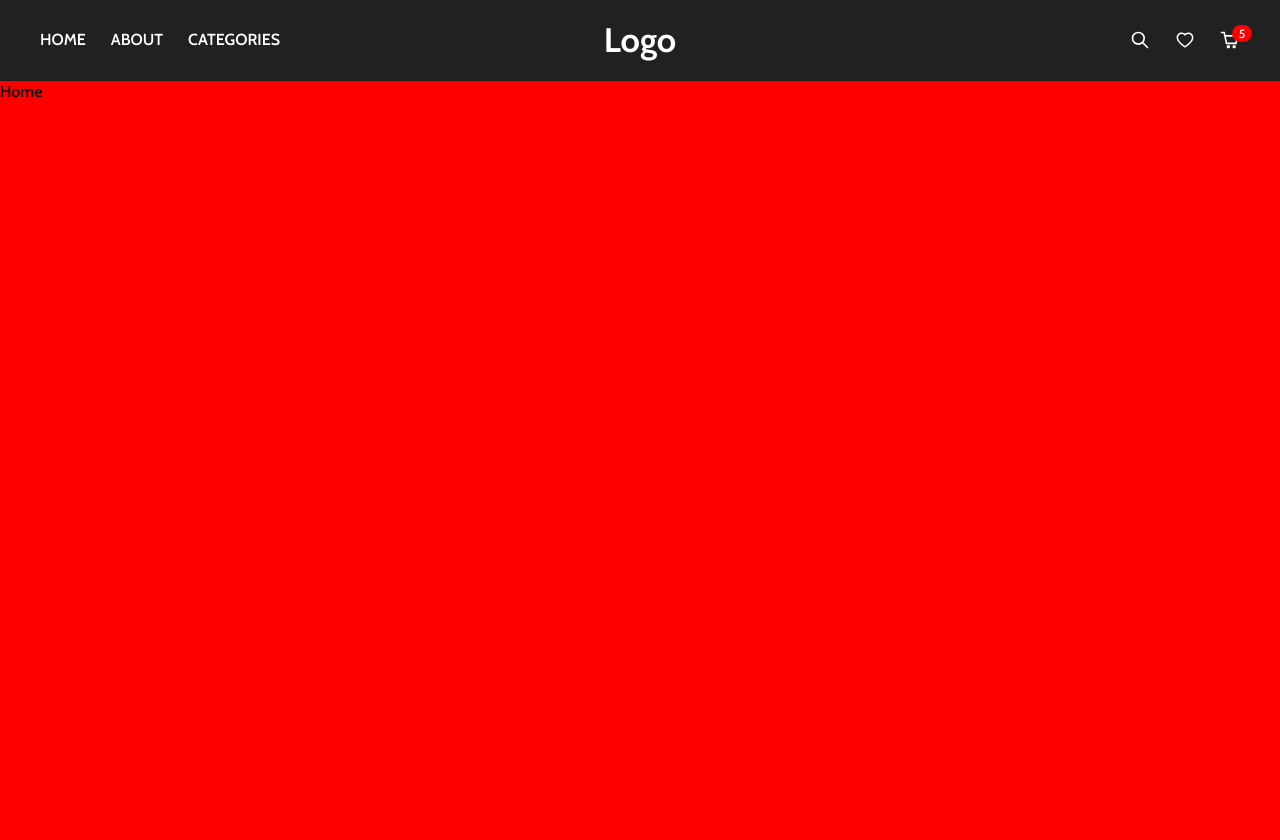
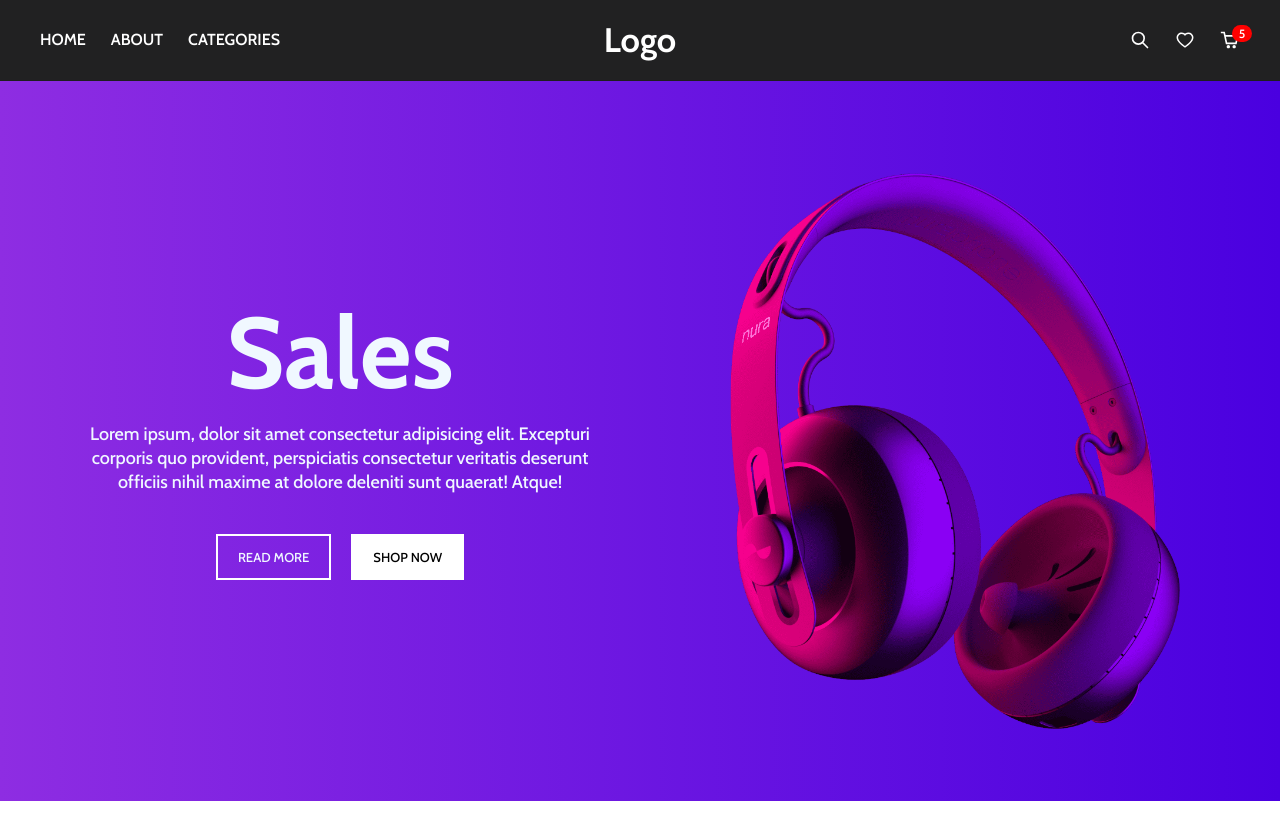
Before and after one commit to aashishthakurcodes/E-commerce, a React (Create React App) app in the folder client/: page / in a window 1280 px wide. Shown: the top 840 px of the page. Built offline with nearby package versions, Linux system fonts and the light colour scheme.

Commit message:
banner section

```diff
--- a/client/src/components/Header/Header.jsx
+++ b/client/src/components/Header/Header.jsx
@@ -15,7 +15,7 @@ const Header = () => {
     const [scroll, setScroll]=useState(false)
 const handleScroll=()=>{
     const offset=window.scrollY;
-    if(offset>200){
+    if(offset>300){
         setScroll(true);
     }else{
         setScroll(false)
--- a/client/src/components/Header/Header.scss
+++ b/client/src/components/Header/Header.scss
@@ -82,7 +82,7 @@
         position: sticky;
         top: 0;
         transform: translateY(-80px);
-        animation: stickyHeader 0.6s ease forwards;
+        animation: stickyHeader 0.8s ease forwards;
     }
 }
 
--- a/client/src/components/Home/Banner/Banner.jsx
+++ b/client/src/components/Home/Banner/Banner.jsx
@@ -1,6 +1,22 @@
 import "./Banner.scss";
+import Bannerimg from "../../../assets/banner-img.png"
+
 const Banner = () => {
-    return <div>Banner</div>;
+    return (
+        <div className="Hero-banner">
+        <div className="content">
+            <div className="text-content">
+            <h1>Sales</h1>
+            <p>Lorem ipsum, dolor sit amet consectetur adipisicing elit. Excepturi corporis quo provident, perspiciatis consectetur veritatis deserunt officiis nihil maxime at dolore deleniti sunt quaerat! Atque!</p>
+            <div className="ctas">
+                <div className="banner-cta">Read More</div>
+                <div className="banner-cta -v">Shop Now</div>
+            </div>
+            </div>
+                <img className="banner-img" src={Bannerimg}  alt="bg"/>
+        </div>
+        </div>
+    )
 };
 
 export default Banner;
--- a/client/src/components/Home/Banner/Banner.scss
+++ b/client/src/components/Home/Banner/Banner.scss
@@ -1 +1,100 @@
 @import "../../../css-config/mixins.scss";
+
+.Hero-banner{
+    padding: 40px 0;
+    position: relative;
+    background-image: linear-gradient(to right,#8e2de2,#4a00e0);
+    @include md{
+  height: calc(100vh - 80px);
+    }
+    .content{
+        height: 100%;
+        display: flex;
+        justify-content: flex-end;
+        align-items: center;
+        flex-direction: column-reverse;
+        max-width: calc(100% - 20px);
+        margin: 0 auto;
+        position: relative;
+        @include md{
+            flex-direction: row;
+            max-width: 1200px;
+        }
+        .banner-img{
+            position: relative;
+            z-index: 9;
+            width: 200px;
+            margin-bottom: 20px;
+            @include md{
+                width: 450px;
+                margin-right: 60px;
+                margin-top: 100px;
+                margin-bottom: 80px;
+            }
+            @include xxl{
+                width: 600px;
+                margin-right: 0px;
+                margin-top: 0px;
+            }
+        }
+        .text-content {
+          color: aliceblue;
+          text-align: center;
+          display: flex;
+          flex-direction: column ;
+          align-items: center;
+          @include md{
+            position: absolute;
+            left: 50px;
+            top: 50%;
+            transform: translateY(-50%);
+          }
+          @include xxl{
+            left: 0;
+          }
+          h1{
+            font-size: 80px;
+            font-weight: 700;
+            line-height: 1;
+            margin-bottom: 20px;
+            @include md{
+                font-size: 100px;
+            }
+          }
+          p{
+            max-width: 300px;
+            line-height:   20px;
+            margin-bottom: 20px;
+            font-style: 14px;
+            @include md{
+                max-width: 500px;
+                font-size: 18px;
+                line-height: 24px;
+                margin-bottom: 40px;
+            }
+          }
+
+          .ctas{
+            display: flex;
+            justify-content: center;
+            gap: 20px;
+            .banner-cta {
+              text-transform: uppercase;
+              font-size: 13px;
+              font-weight: 500;
+            border: 2px solid white;
+            padding: 10px 20px;
+            cursor: pointer;
+            &.-v {
+              background-color: white;
+              color: black;
+            }
+            &:hover{
+                opacity: 0.6;
+            }
+
+        }
+          }
+        }
+    }
+}
--- a/client/src/components/Home/Home.jsx
+++ b/client/src/components/Home/Home.jsx
@@ -1,6 +1,7 @@
 import "./Home.scss";
+import Banner from './Banner/Banner'
 const Home = () => {
-    return <div className="home">Home</div>;
+    return <div className="home"><Banner/></div>;
 };
 
 export default Home;
--- a/client/src/components/Home/Home.scss
+++ b/client/src/components/Home/Home.scss
@@ -1,5 +1,5 @@
 @import "../../css-config/mixins.scss";
 .home{
     height: 2000px;
-    background: red;
+    // background: red;
 }
```
